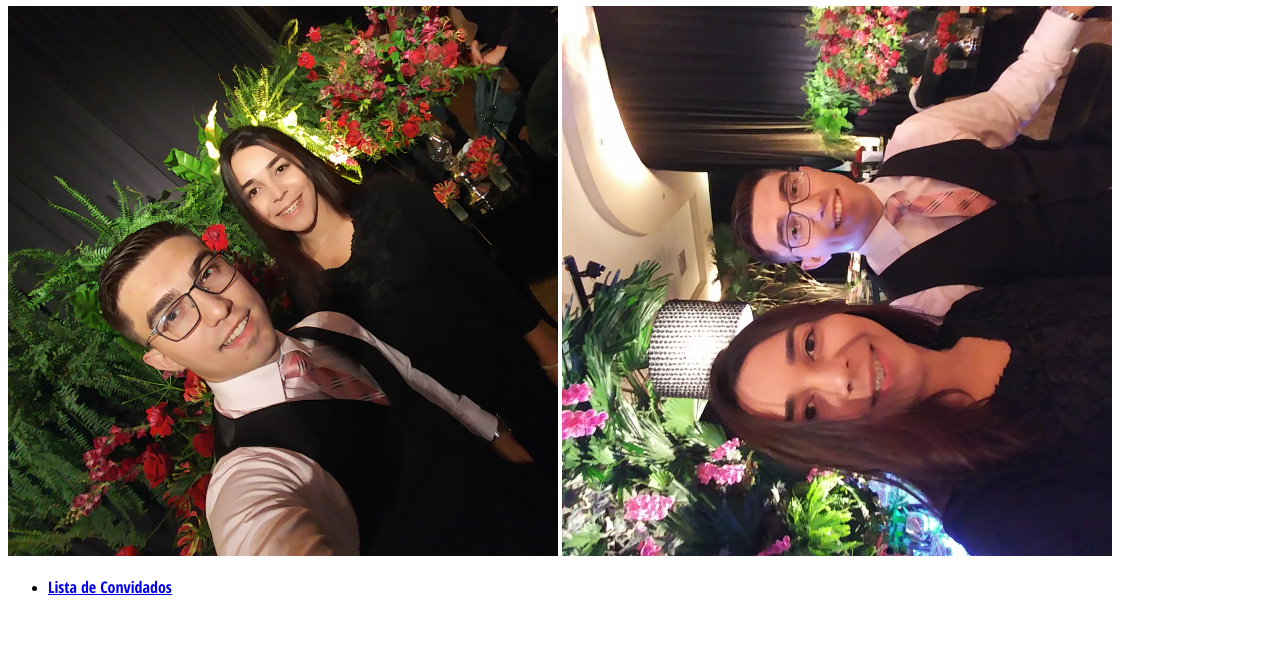
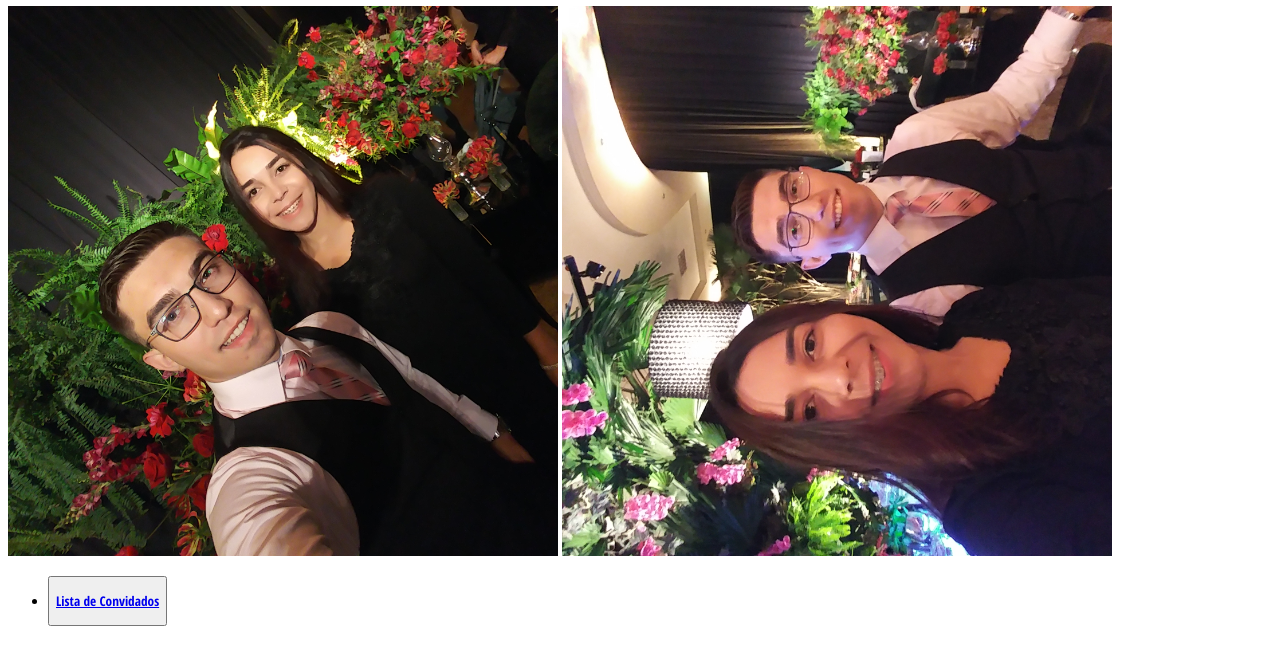
Before and after one commit to derykmark/derykmark.github.io, a plain HTML site: page index.html in a window 1280 px wide. Shown: the part 95-760 px from the top of the page. Drawn offline with Linux system fonts and the light colour scheme.

Commit message:
Update index.html

```diff
--- a/index.html
+++ b/index.html
@@ -4,6 +4,7 @@
 <head>
     <title>Deryk e Sara</title>
     <meta charset="uft-8">
+    <link rel="stylesheet" href="Meus_Convidados/reset.css">
     <link rel="stylesheet" href="Meus_Convidados/style.css">
     <!-- carrega a fonte Crimson Text nas versões normal, itálico e negrito -->
     <link rel="stylesheet" href="http://fonts.googleapis.com/css?family=Crimson+Text:400,400italic,600">
@@ -15,18 +16,21 @@
 </head>
 
 <body>
-    <h1>Casamento Deryk e Sara</h1>
-    <img src="Meus_Convidados/Casamento.jpg" alt="Imagem de Deryk e Sara">
-    <img class="imagem_2" src="Meus_Convidados/Casamento_2.jpg" alt="Segunda Imagem de Deryk e Sara">
-    <aside>
-        <ul>
-            <li>
-                <p><a href="Meus_Convidados/convidados.html">Lista de Convidados</a>
-                </p>
-            </li>
-        </ul>
-    </aside>
+    <main>
+        <h1 class="titulo_principal">Casamento Deryk e Sara</h1>
+        <section class="tela_inicial">
 
-</body>
+            <img class="imagem_1" src="Meus_Convidados/Casamento.jpg" alt="Imagem de Deryk e Sara">
+            <img class="imagem_2" src="Meus_Convidados/Casamento_2.jpg" alt="Segunda Imagem de Deryk e Sara">
+            <aside>
+                <ul>
+                    <li class="li_convidados"><button class="buttom_convidados"><p ><a class="a_convidados" href="Meus_Convidados/convidados.html">Lista de Convidados</a>
+                    </p></button>
+                    </li>
+                </ul>
+            </aside>
+        </section>
+    </main>
+</body class="titulo_principal">
 
 </html>
```
